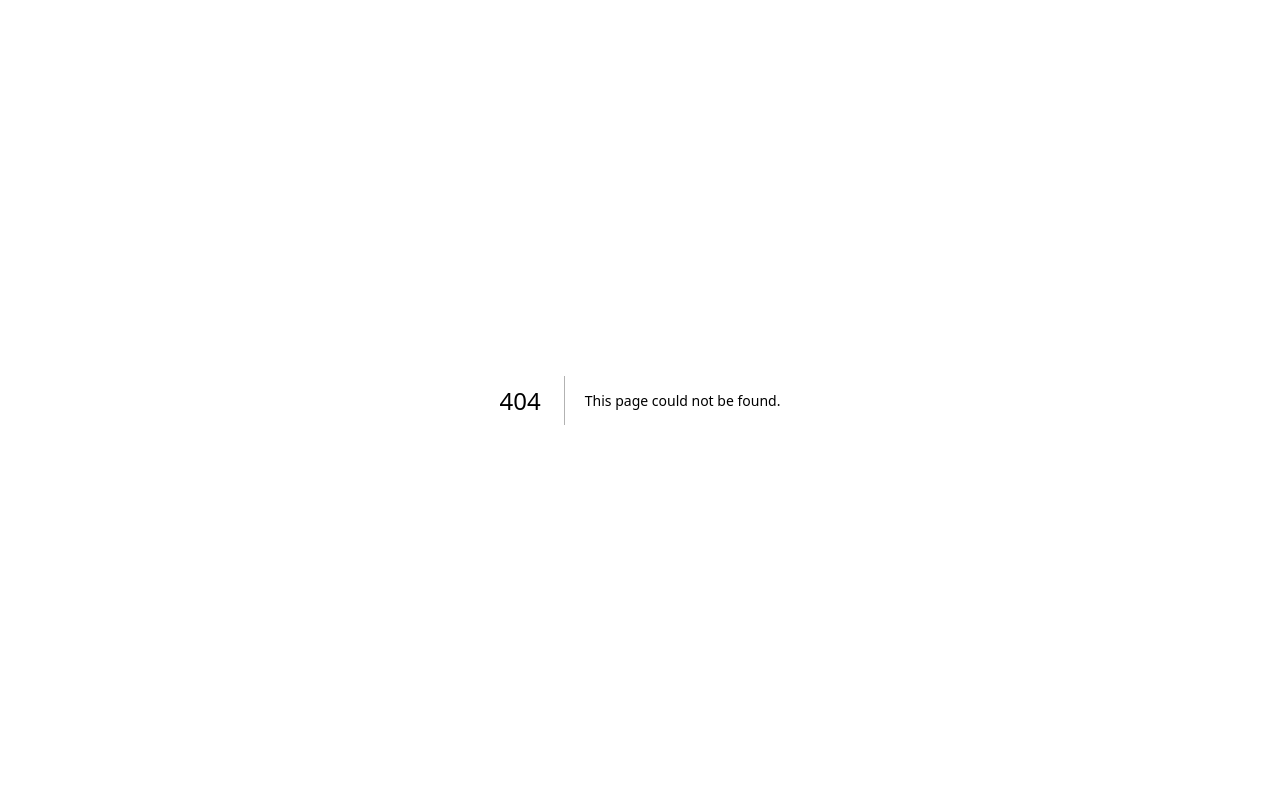
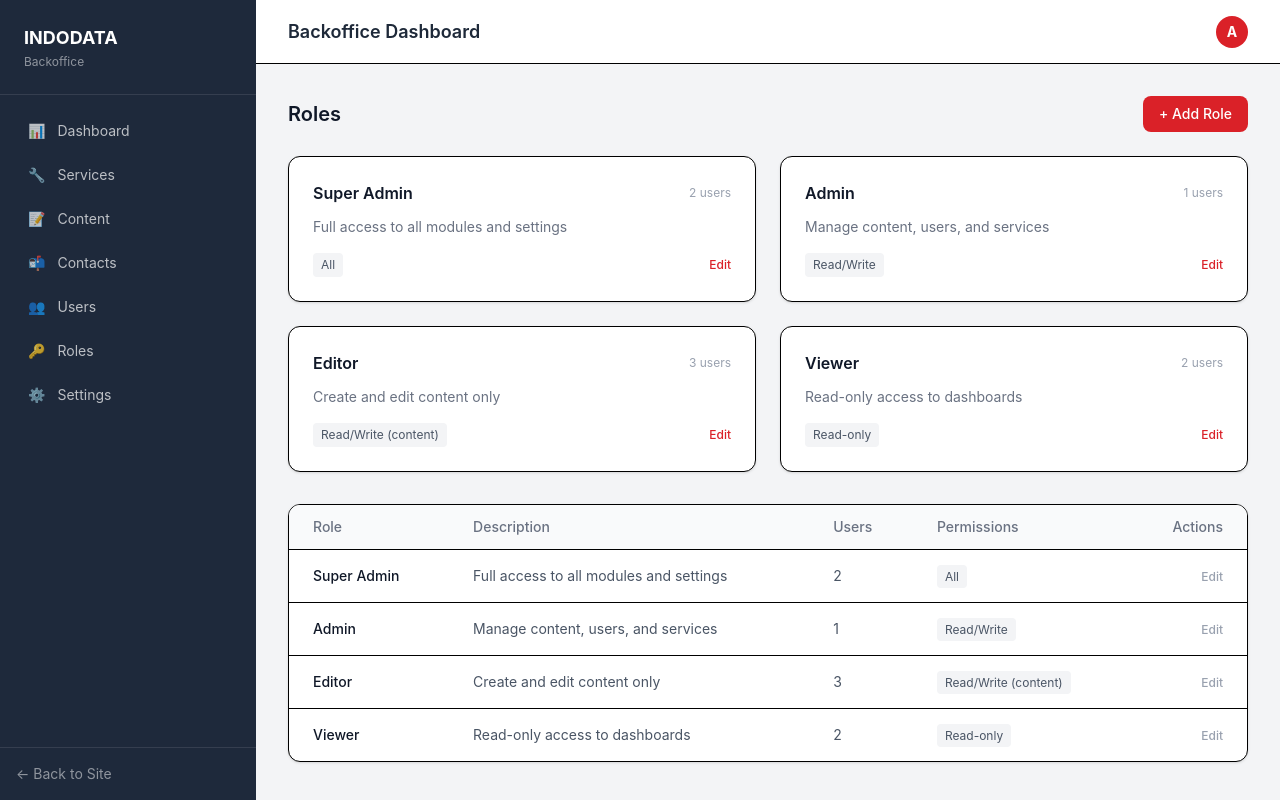
Before and after one commit to fawait123/transcosmos, a Next.js app: page /admin/roles in a window 1280 px wide. Before the commit this address had no page. Built offline with nearby package versions, Linux system fonts and the light colour scheme.

Commit message:
feat: role

```diff
--- a/src/app/admin/(dashboard)/layout.tsx
+++ b/src/app/admin/(dashboard)/layout.tsx
@@ -6,6 +6,7 @@ const sidebar = [
   { label: "Content", href: "#", icon: "📝" },
   { label: "Contacts", href: "#", icon: "📬" },
   { label: "Users", href: "/admin/users", icon: "👥" },
+  { label: "Roles", href: "/admin/roles", icon: "🔑" },
   { label: "Settings", href: "#", icon: "⚙️" },
 ];
 
--- /dev/null
+++ b/src/app/admin/(dashboard)/roles/page.tsx
@@ -0,0 +1,72 @@
+const roles = [
+  { id: 1, name: "Super Admin", description: "Full access to all modules and settings", users: 2, permissions: "All" },
+  { id: 2, name: "Admin", description: "Manage content, users, and services", users: 1, permissions: "Read/Write" },
+  { id: 3, name: "Editor", description: "Create and edit content only", users: 3, permissions: "Read/Write (content)" },
+  { id: 4, name: "Viewer", description: "Read-only access to dashboards", users: 2, permissions: "Read-only" },
+];
+
+export default function RolesPage() {
+  return (
+    <div>
+      <div className="flex items-center justify-between mb-6">
+        <h1 className="text-xl font-semibold text-gray-900 font-[Inter]">Roles</h1>
+        <button className="bg-[#da2128] text-white px-4 py-2 rounded-lg text-sm font-medium font-[Inter] hover:bg-red-700 transition-colors cursor-pointer">
+          + Add Role
+        </button>
+      </div>
+
+      <div className="grid grid-cols-1 lg:grid-cols-2 gap-6 mb-8">
+        {roles.map((r) => (
+          <div key={r.id} className="bg-white rounded-xl border shadow-sm p-6">
+            <div className="flex items-center justify-between mb-3">
+              <h3 className="text-base font-semibold text-gray-900 font-[Inter]">{r.name}</h3>
+              <span className="text-xs text-gray-400 font-[Inter]">{r.users} users</span>
+            </div>
+            <p className="text-sm text-gray-500 font-[Inter] mb-4">{r.description}</p>
+            <div className="flex items-center justify-between">
+              <span className="text-xs bg-gray-100 text-gray-600 px-2 py-1 rounded font-[Inter]">
+                {r.permissions}
+              </span>
+              <button className="text-xs text-[#da2128] hover:text-red-700 font-medium font-[Inter] cursor-pointer">
+                Edit
+              </button>
+            </div>
+          </div>
+        ))}
+      </div>
+
+      <div className="bg-white rounded-xl border shadow-sm overflow-hidden">
+        <table className="w-full text-sm">
+          <thead>
+            <tr className="bg-gray-50 border-b">
+              <th className="text-left px-6 py-3 font-medium text-gray-500 font-[Inter]">Role</th>
+              <th className="text-left px-6 py-3 font-medium text-gray-500 font-[Inter]">Description</th>
+              <th className="text-left px-6 py-3 font-medium text-gray-500 font-[Inter]">Users</th>
+              <th className="text-left px-6 py-3 font-medium text-gray-500 font-[Inter]">Permissions</th>
+              <th className="text-right px-6 py-3 font-medium text-gray-500 font-[Inter]">Actions</th>
+            </tr>
+          </thead>
+          <tbody>
+            {roles.map((r) => (
+              <tr key={r.id} className="border-b last:border-0 hover:bg-gray-50 transition-colors">
+                <td className="px-6 py-4 font-medium text-gray-900 font-[Inter]">{r.name}</td>
+                <td className="px-6 py-4 text-gray-600 font-[Inter]">{r.description}</td>
+                <td className="px-6 py-4 text-gray-600 font-[Inter]">{r.users}</td>
+                <td className="px-6 py-4">
+                  <span className="text-xs bg-gray-100 text-gray-600 px-2 py-1 rounded font-[Inter]">
+                    {r.permissions}
+                  </span>
+                </td>
+                <td className="px-6 py-4 text-right">
+                  <button className="text-gray-400 hover:text-gray-600 text-xs font-medium font-[Inter] cursor-pointer">
+                    Edit
+                  </button>
+                </td>
+              </tr>
+            ))}
+          </tbody>
+        </table>
+      </div>
+    </div>
+  );
+}
```
